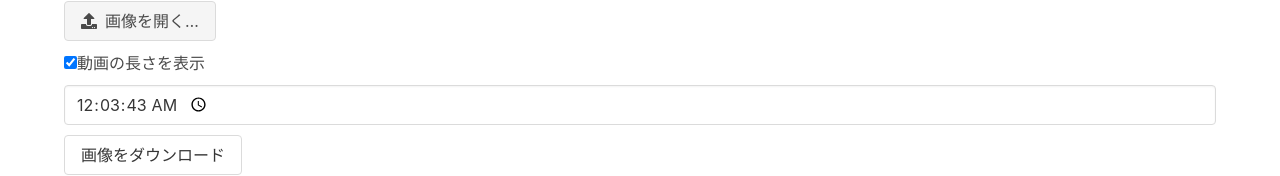
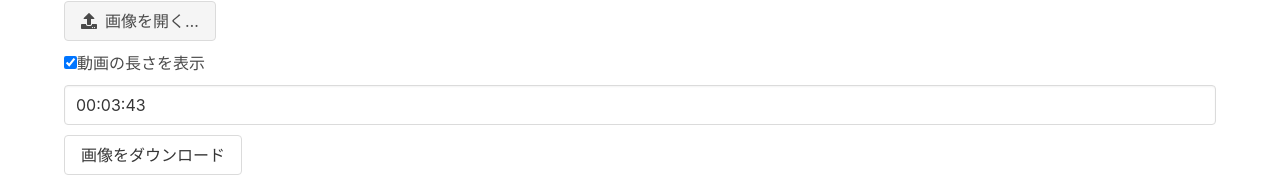
Before and after one commit to kik4/nametsubu, a React (Create React App) app: page / in a window 1280 px wide. Shown: the part 901-1077 px from the top of the page. Built offline with nearby package versions, Linux system fonts and the light colour scheme.

Commit message:
fix time format

```diff
--- a/src/Creator.tsx
+++ b/src/Creator.tsx
@@ -226,7 +226,14 @@ export default class Creator extends React.Component<
             </label>
           </div>
           {this.state.isTimeVisible && (
-            <input className="input" type="time" step="1" value={this.state.time} onChange={this.time_onChange} />
+            <input
+              className="input"
+              type="text"
+              step="1"
+              value={this.state.time}
+              onChange={this.time_onChange}
+              placeholder="00:03:43"
+            />
           )}
           {!this.isIOS ? (
             <button className="button" onClick={this.dl_onClick}>
```
